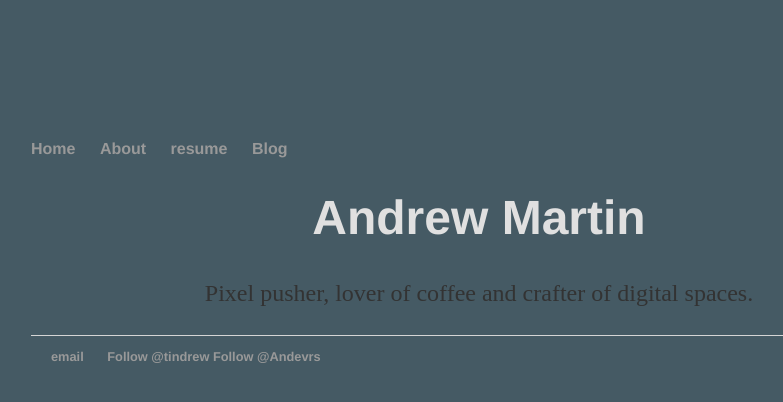
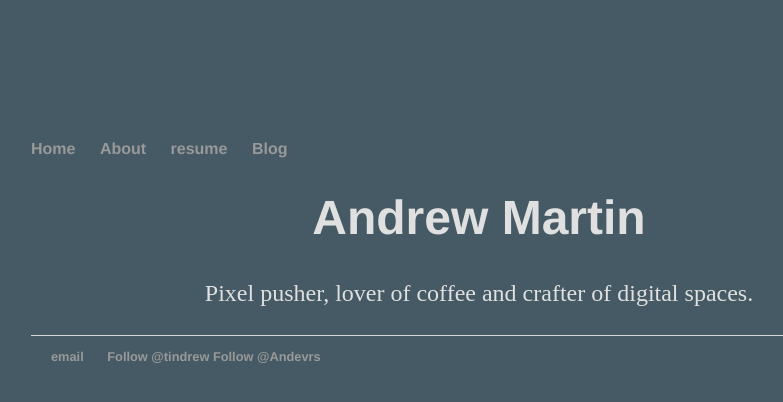
Before and after one commit to tindrew/my_blog, a Jekyll site: the page built from index.html, in a window 1280 px wide. Shown: the top 402 px of the page, without its empty margins (161-944 px from the left). Built offline with Jekyll 4.4.1, drawn with Linux system fonts in a browser that asks for light colours; comment, search, counter and statistics services are not loaded.

Commit message:
Update main.css

```diff
--- a/css/main.css
+++ b/css/main.css
@@ -39,7 +39,7 @@ h1 {
 p {
     font-size: 1.5em;
     line-height: 1.4em;
-    color: #333;
+    color: #E0E0E0;
     text-align: center;
 }
 footer {
```
